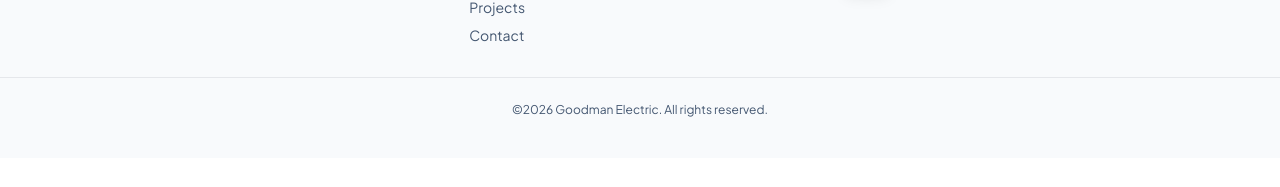
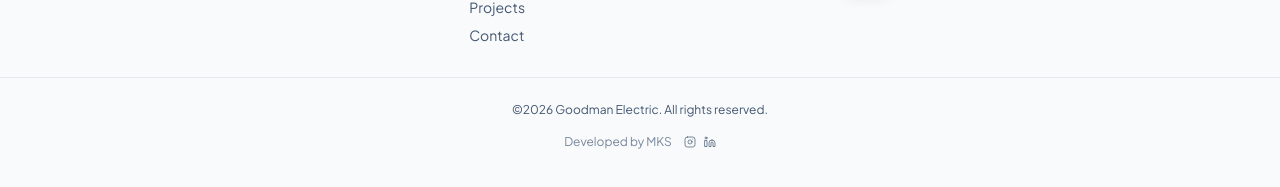
Before and after one commit to Mehhhhull/GOODMAN-ELECTRIC-WEBSITE, a React (Vite) app: page / in a window 1280 px wide. Shown: the part 4989-5176 px from the top of the page. Before the commit the page ends 5147 px from the top, so only its background shows below. Built offline with nearby package versions, Linux system fonts and the light colour scheme; the HTML template or start-up script is replaced by a standard one.

Commit message:
Added developer details

```diff
--- a/src/components/Footer.tsx
+++ b/src/components/Footer.tsx
@@ -1,4 +1,4 @@
-import { Instagram } from "lucide-react";
+import { Instagram, Linkedin } from "lucide-react";
 
 const Footer = () => {
   return (
@@ -41,8 +41,33 @@ const Footer = () => {
       </div>
 
       {/* Bottom strip */}
-      <div className="mt-8 pt-6 border-t border-border text-center text-xs text-body">
-        ©2026 Goodman Electric. All rights reserved.
+      <div className="mt-8 pt-6 border-t border-border">
+        <div className="text-center text-xs text-body mb-4">
+          ©2026 Goodman Electric. All rights reserved.
+        </div>
+
+        {/* Developer Credit */}
+        <div className="flex items-center justify-center gap-3 text-xs text-body/70">
+          <span>Developed by MKS</span>
+          <div className="flex items-center gap-2">
+            <a
+              href="https://www.instagram.com/mehulkumarsinghh?igsh=Z28zZXlqMmlwdmV2"
+              target="_blank"
+              rel="noopener noreferrer"
+              className="hover:text-body transition-colors duration-300"
+            >
+              <Instagram className="w-3 h-3" />
+            </a>
+            <a
+              href="https://www.linkedin.com/in/mehul-kumar-singh-655b5432b/"
+              target="_blank"
+              rel="noopener noreferrer"
+              className="hover:text-body transition-colors duration-300"
+            >
+              <Linkedin className="w-3 h-3" />
+            </a>
+          </div>
+        </div>
       </div>
     </footer>
   );
```
